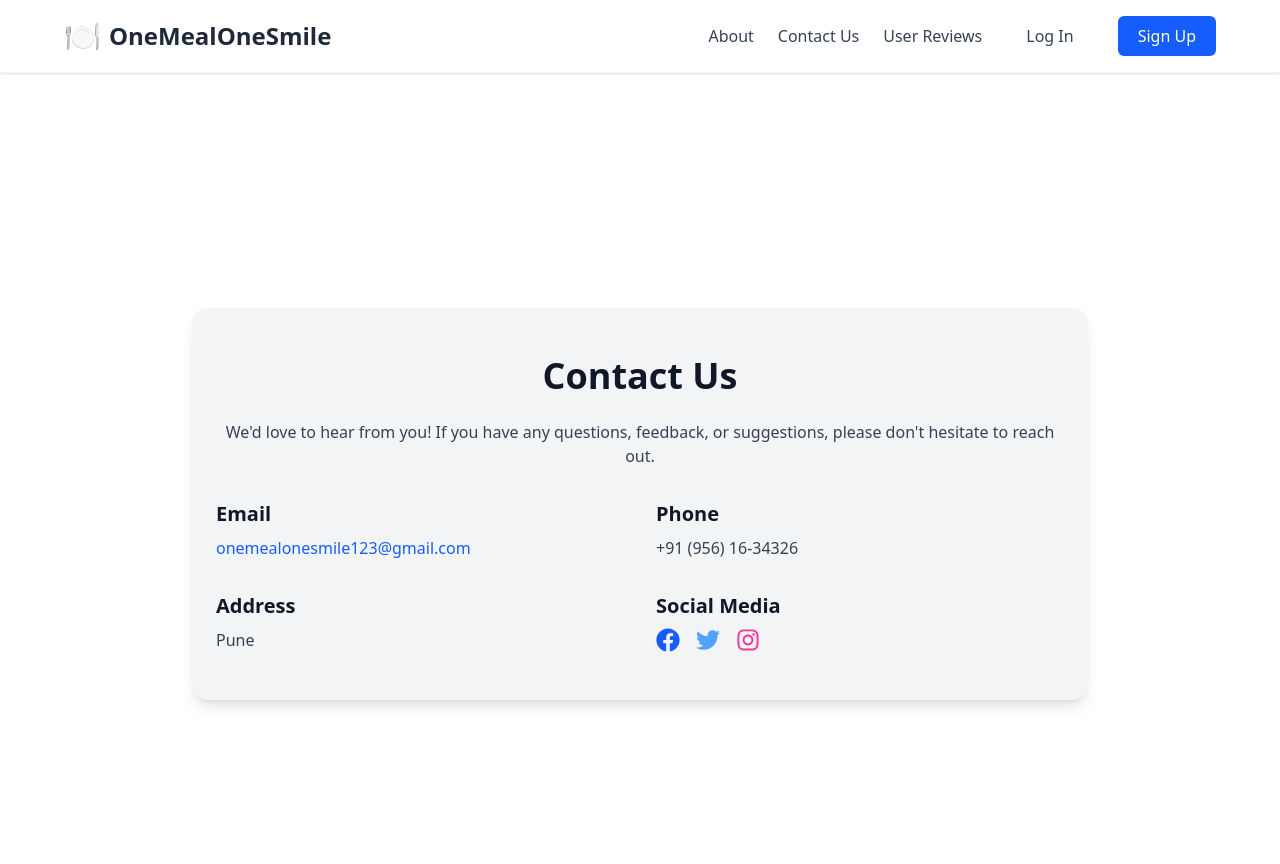
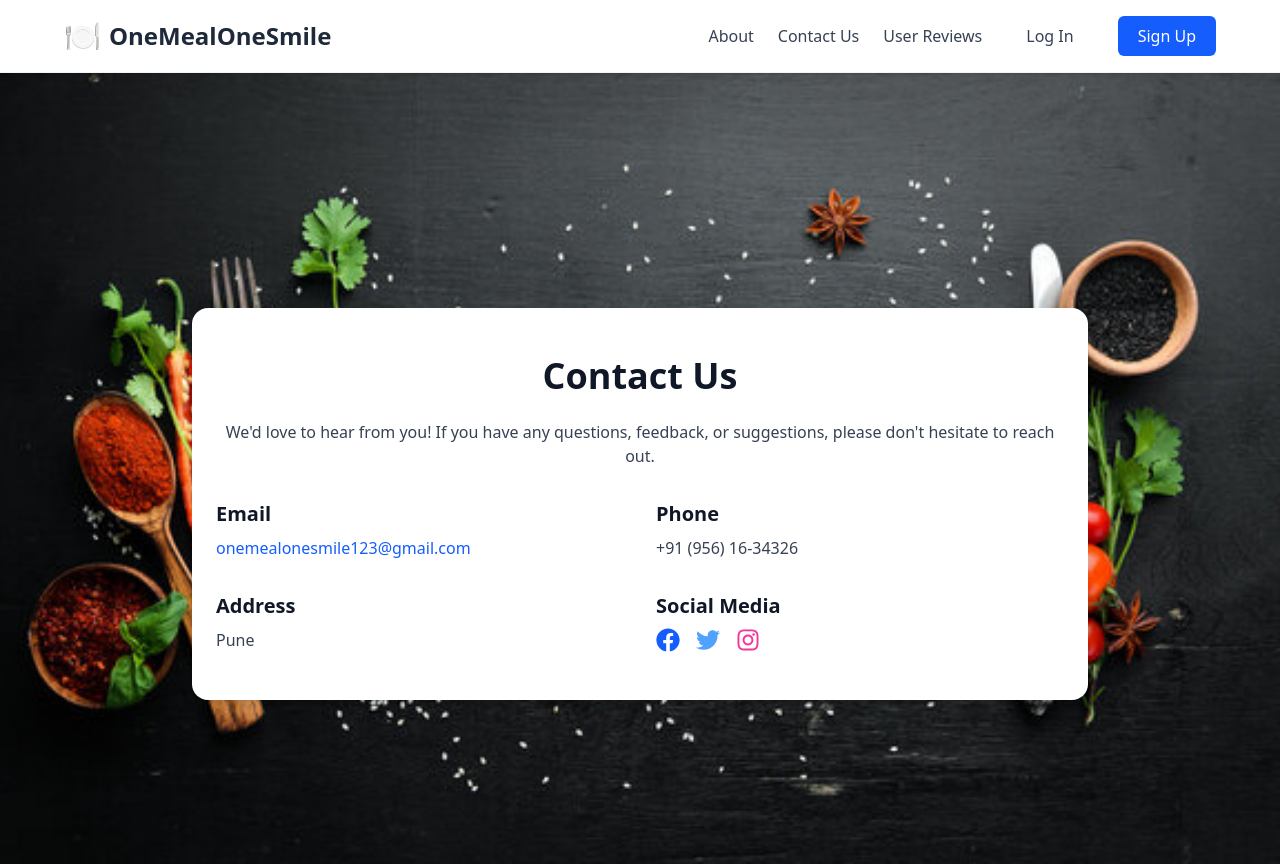
Before and after one commit to onesmileonemeal/1meal1smile, a React (Vite) app: page /contact in a window 1280 px wide. Built offline with nearby package versions, Linux system fonts and the light colour scheme; no server answers.

Commit message:
Your commit message here

```diff
--- a/src/component/contact.jsx
+++ b/src/component/contact.jsx
@@ -3,8 +3,11 @@ import { FaFacebook, FaTwitter, FaInstagram } from "react-icons/fa";
 
 const Contact = () => {
   return (
-    <div className="min-h-screen flex items-center justify-center bg-white">
-      <div className="max-w-4xl mx-auto px-6 py-12 mt-20 shadow-lg rounded-2xl bg-gray-100">
+    <div
+      className="min-h-screen flex items-center justify-center bg-cover bg-center"
+      style={{ backgroundImage: "url('/final.jpg')" }}
+    >
+      <div className="max-w-4xl mx-auto px-6 py-12 mt-20 shadow-lg rounded-2xl bg-white">
         <h1 className="text-4xl font-extrabold text-center text-gray-900 mb-6">
           Contact Us
         </h1>
```
